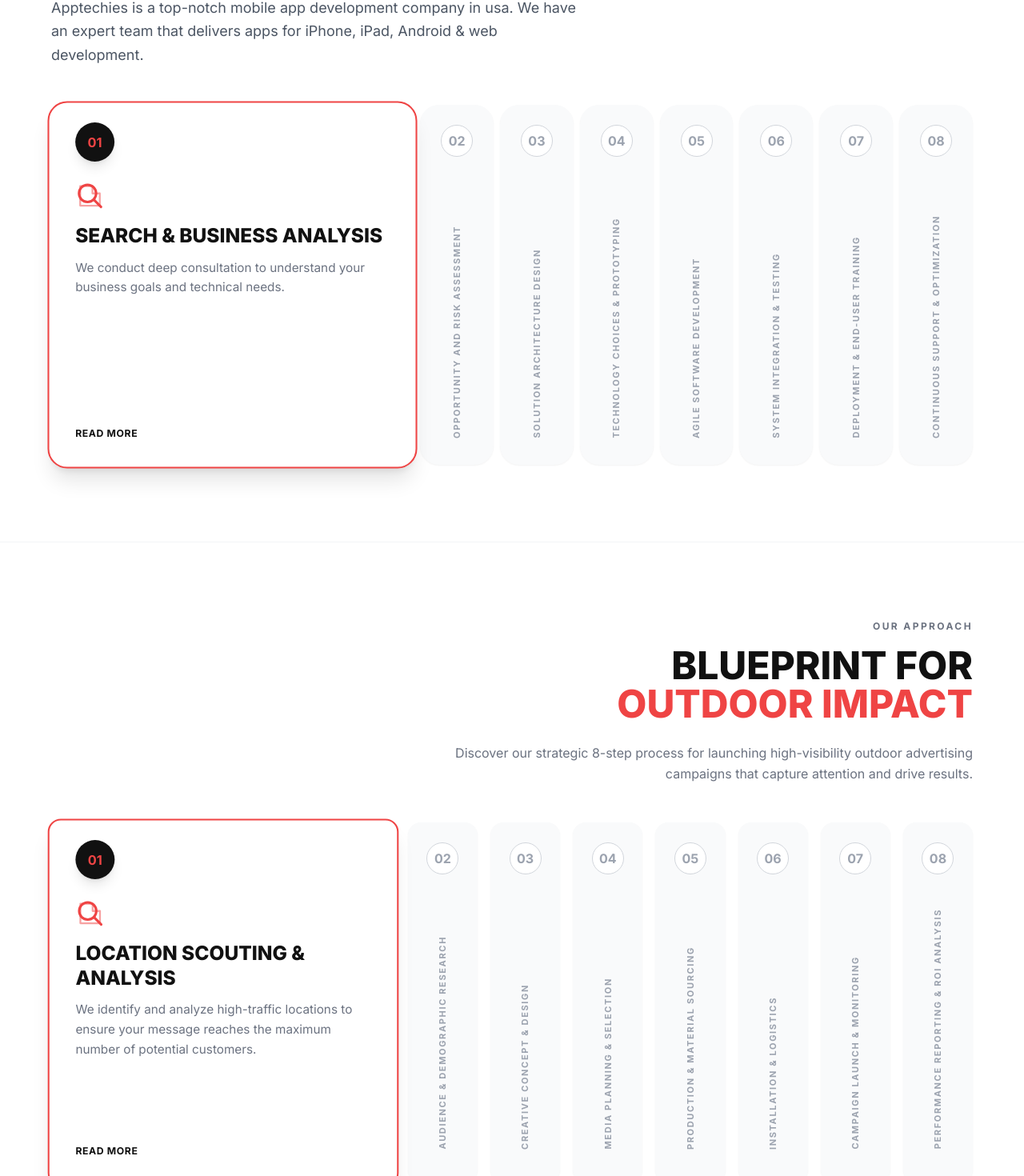
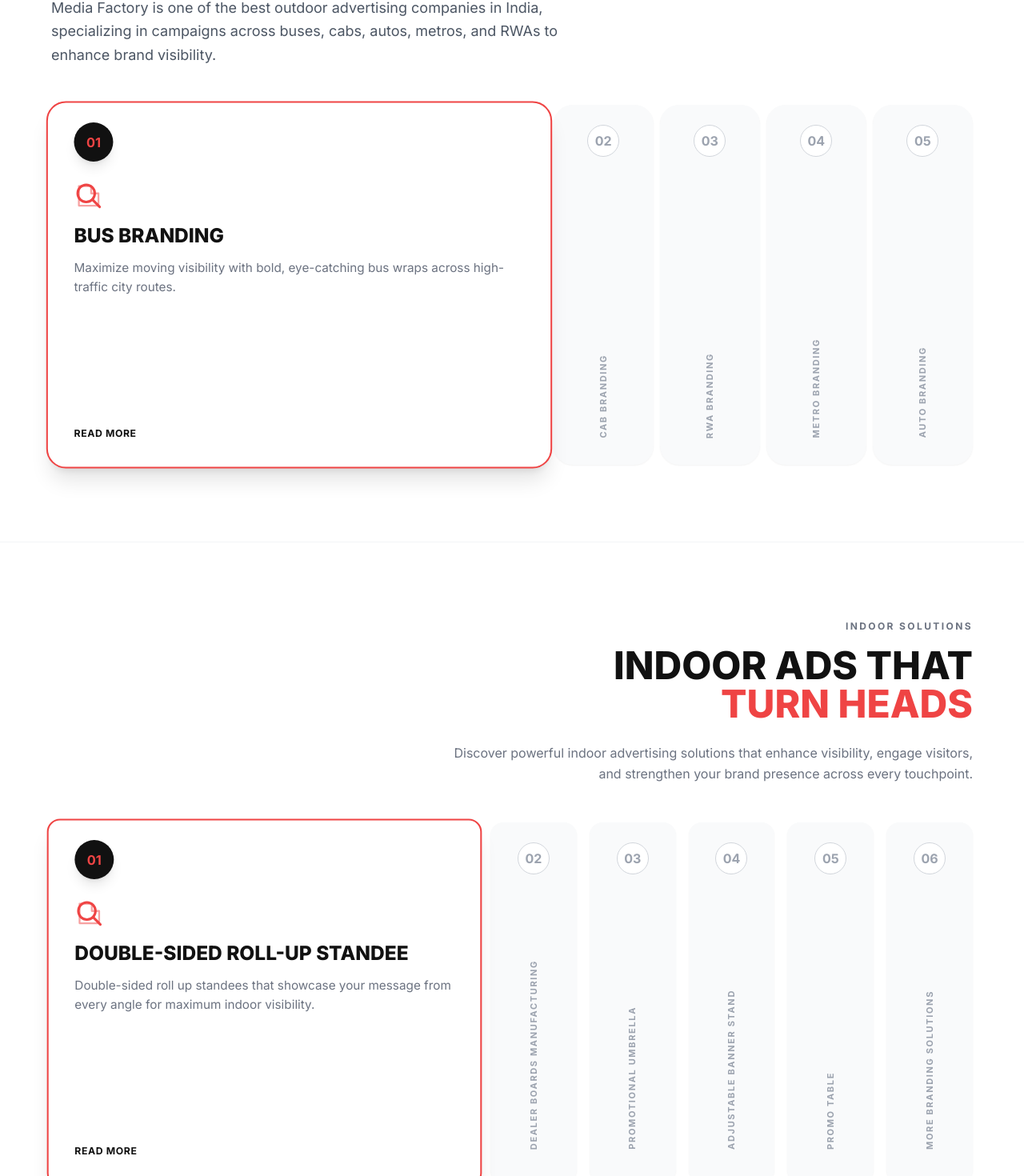
Before and after one commit to webenquiry11-svg/media-factory, a Next.js app in the folder frontend/: page / in a window 1280 px wide. Shown: the part 1014-2484 px from the top of the page at 80% size. Built offline with nearby package versions, Linux system fonts and the light colour scheme.

Commit message:
Fix nested frontend folder

```diff
--- a/frontend/components/sections/About.tsx
+++ b/frontend/components/sections/About.tsx
@@ -126,7 +126,7 @@ const About = () => {
                 <span className="text-gray-500 text-xs font-bold uppercase tracking-wide">50+ Major Brands Empowered</span>
               </div>
               <button className="px-8 py-3.5 bg-red-500 hover:bg-red-600 text-white text-[11px] font-bold uppercase tracking-widest rounded-full transition-all shadow-md hover:shadow-lg">
-                More About Us
+                MORE ABOUT US
               </button>
             </div>
           </div>
@@ -169,7 +169,7 @@ const About = () => {
           </div>
         </div>
 
-        {/* --- NEW TRUSTED BY SECTION --- */}
+        {/* --- TRUSTED BY SECTION --- */}
         <div className={`border border-gray-200 p-8 md:p-10 flex flex-col md:flex-row items-center gap-8 md:gap-12 transition-all duration-1000 delay-[800ms] ${inView ? 'opacity-100 translate-y-0' : 'opacity-0 translate-y-8'}`}>
 
           {/* Left Text */}
--- a/frontend/components/sections/Contact.tsx
+++ b/frontend/components/sections/Contact.tsx
@@ -243,7 +243,7 @@ const Contact = () => {
              {/* Column 1: Intro (Span 4) */}
              <div className="lg:col-span-4">
                 <h3 className="text-lg font-medium text-white leading-relaxed mb-8 max-w-xs">
-                   WELCOME TO CREATIVE AGENCY & PORTFOLIO THEME.
+                   Welcome to Media Factory, your trusted partner for impactful indoor and outdoor advertising.
                 </h3>
              </div>
 
--- a/frontend/components/sections/WhyChooseUs.tsx
+++ b/frontend/components/sections/WhyChooseUs.tsx
@@ -73,12 +73,6 @@ const WhyChooseUs = () => {
 
             {/* Header */}
             <div className="mb-10">
-               <div className="flex items-center gap-2 mb-3">
-                 <div className="w-6 h-6 bg-red-500 clip-hexagon flex items-center justify-center">
-                   {/* Creating a simple geometric shape with CSS or just a box */}
-                 </div>
-                 <span className="text-red-500 font-bold tracking-wider text-xs uppercase">Company Benefits</span>
-               </div>
                <h2 className="text-4xl md:text-5xl font-extrabold text-white uppercase leading-tight">
                  WHY CHOOSE US?
                </h2>
--- a/frontend/components/sections/service.tsx
+++ b/frontend/components/sections/service.tsx
@@ -33,22 +33,35 @@ const CustomSearchIconYellow = () => (
   </svg>
 );
 
-const DigitalRoadmap = () => {
+const OutdoorServices = () => {
   const [activeStep, setActiveStep] = useState(1);
 
   const steps = [
     {
       id: 1,
-      title: "Search & Business Analysis",
-      description: "We conduct deep consultation to understand your business goals and technical needs.",
+      title: "Bus Branding",
+      description: "Maximize moving visibility with bold, eye-catching bus wraps across high-traffic city routes.",
     },
-    { id: 2, title: "Opportunity and Risk Assessment" },
-    { id: 3, title: "Solution Architecture Design" },
-    { id: 4, title: "Technology Choices & Prototyping" },
-    { id: 5, title: "Agile Software Development" },
-    { id: 6, title: "System Integration & Testing" },
-    { id: 7, title: "Deployment & End-User Training" },
-    { id: 8, title: "Continuous Support & Optimization" },
+    {
+      id: 2,
+      title: "Cab Branding",
+      description: "Turn everyday rides into premium brand touchpoints with smart, city-wide cab advertising.",
+    },
+    {
+      id: 3,
+      title: "RWA Branding",
+      description: "Engage trusted community spaces and influence residents where they live, relax, and interact.",
+    },
+    {
+      id: 4,
+      title: "Metro Branding",
+      description: "Dominate daily commuter journeys with impactful metro ads in stations and inside trains.",
+    },
+    {
+      id: 5,
+      title: "Auto Branding",
+      description: "Reach deep into local markets with continuous brand presence on high-frequency auto routes.",
+    },
   ];
 
   return (
@@ -57,10 +70,10 @@ const DigitalRoadmap = () => {
       {/* Top Text Section - Heading Size Increased */}
       <div className="w-full max-w-[1200px] mb-12">
         <h2 className="text-4xl md:text-5xl font-bold mb-6">
-          Guided Roadmap to Your <span className="text-red-500">Digital Success</span>
+          Strategic Pathway to Your <span className="text-red-500">Outdoor Success</span>
         </h2>
         <p className="text-gray-600 max-w-2xl text-lg leading-relaxed">
-          Apptechies is a top-notch mobile app development company in usa. We have an expert team that delivers apps for iPhone, iPad, Android & web development.
+          Media Factory is one of the best outdoor advertising companies in India, specializing in campaigns across buses, cabs, autos, metros, and RWAs to enhance brand visibility.
         </p>
       </div>
 
@@ -104,7 +117,7 @@ const DigitalRoadmap = () => {
                     </h3>
 
                     <p className="text-gray-500 text-[15px] leading-relaxed mb-6 line-clamp-3">
-                      {step.description || "Detailed description regarding this specific step in the roadmap process."}
+                      {step.description}
                     </p>
 
                     <div className="mt-auto flex items-center gap-3 group w-fit">
@@ -135,22 +148,40 @@ const DigitalRoadmap = () => {
 }
 
 // --- NEW: Outdoor Advertising Roadmap (White Theme) ---
-const OutdoorRoadmap = () => {
+const IndoorServices = () => {
   const [activeStep, setActiveStep] = useState(1);
 
   const steps = [
     {
       id: 1,
-      title: "Location Scouting & Analysis",
-      description: "We identify and analyze high-traffic locations to ensure your message reaches the maximum number of potential customers.",
+      title: "Double-Sided Roll-Up Standee",
+      description: "Double-sided roll up standees that showcase your message from every angle for maximum indoor visibility.",
     },
-    { id: 2, title: "Audience & Demographic Research" },
-    { id: 3, title: "Creative Concept & Design" },
-    { id: 4, title: "Media Planning & Selection" },
-    { id: 5, title: "Production & Material Sourcing" },
-    { id: 6, title: "Installation & Logistics" },
-    { id: 7, title: "Campaign Launch & Monitoring" },
-    { id: 8, title: "Performance Reporting & ROI Analysis" },
+    {
+      id: 2,
+      title: "Dealer Boards Manufacturing",
+      description: "Professional dealer boards crafted to elevate in-store branding, ensure high visibility, and strengthen dealer presence.",
+    },
+    {
+      id: 3,
+      title: "Promotional Umbrella",
+      description: "Weather-resistant promotional umbrellas that display your brand prominently at events, storefronts, and outdoor activations.",
+    },
+    {
+      id: 4,
+      title: "Adjustable Banner Stand",
+      description: "Versatile adjustable banner stands that adapt to any indoor space, ensuring clear, professional brand visibility.",
+    },
+    {
+      id: 5,
+      title: "Promo Table",
+      description: "Engaging promo tables designed to showcase products, capture leads, and boost brand interaction at events.",
+    },
+    {
+      id: 6,
+      title: "More Branding Solutions",
+      description: "Corporate Branding, Glowsign Board, Vinyl Printing, Customized Wallpaper Printing, Retail Shop Branding, In Shop Branding, X Banner Stand, Table Top Roll Up Stand, Catalogue Stand, Canopy, Cut Out Stand.",
+    },
   ];
 
   return (
@@ -160,13 +191,13 @@ const OutdoorRoadmap = () => {
         {/* --- HEADER SECTION (Right Aligned) --- */}
         <div className="w-full max-w-[1200px] mb-12 text-right">
             <span className="block text-gray-500 font-bold text-[12px] tracking-[0.2em] uppercase mb-4">
-            OUR APPROACH
+            INDOOR SOLUTIONS
             </span>
             <h2 className="text-4xl md:text-5xl font-extrabold text-[#111] uppercase leading-[1.1] mb-6">
-            Blueprint for <br /> <span className="text-red-500">Outdoor Impact</span>
+            Indoor Ads That <br /> <span className="text-red-500">Turn Heads</span>
             </h2>
             <p className="text-gray-500 text-[16px] max-w-2xl ml-auto leading-relaxed">
-            Discover our strategic 8-step process for launching high-visibility outdoor advertising campaigns that capture attention and drive results.
+            Discover powerful indoor advertising solutions that enhance visibility, engage visitors, and strengthen your brand presence across every touchpoint.
             </p>
         </div>
 
@@ -208,7 +239,7 @@ const OutdoorRoadmap = () => {
                         </h3>
 
                         <p className="text-gray-500 text-[15px] leading-relaxed mb-6 line-clamp-3">
-                        {step.description || "We execute this phase with meticulous attention to detail, ensuring your campaign objectives are met with the highest quality standards."}
+                        {step.description}
                         </p>
 
                         <div className="mt-auto flex items-center gap-3 group w-fit">
@@ -246,8 +277,8 @@ const OutdoorRoadmap = () => {
 export default function Service() {
   return (
     <Fragment>
-      <DigitalRoadmap />
-      <OutdoorRoadmap />
+      <OutdoorServices />
+      <IndoorServices />
     </Fragment>
   )
 }
```
Also changed, not shown: frontend/components/sections/HeroSection.tsx (+13 -10 lines), frontend/components/sections/OurWork.tsx (+4 -4 lines).
